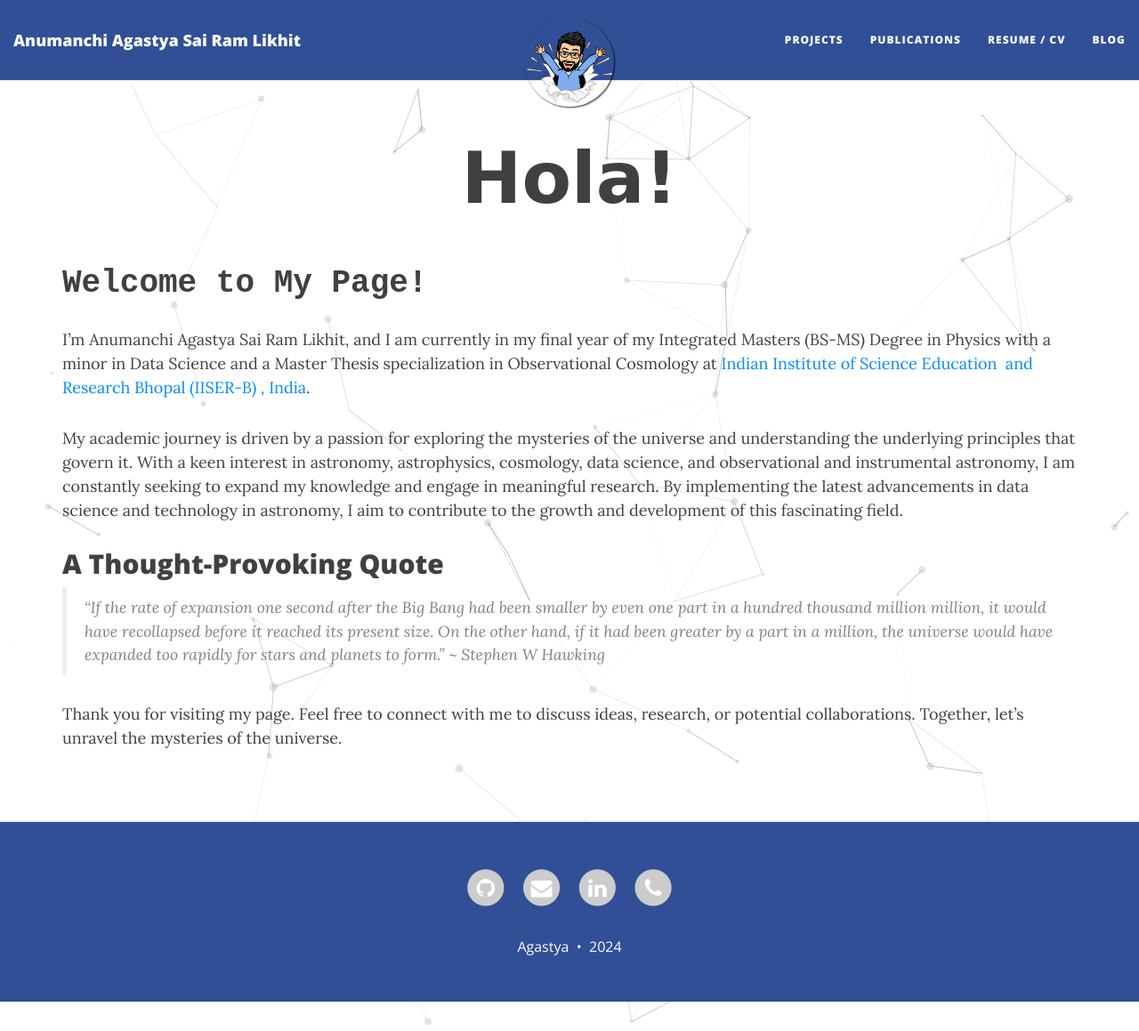
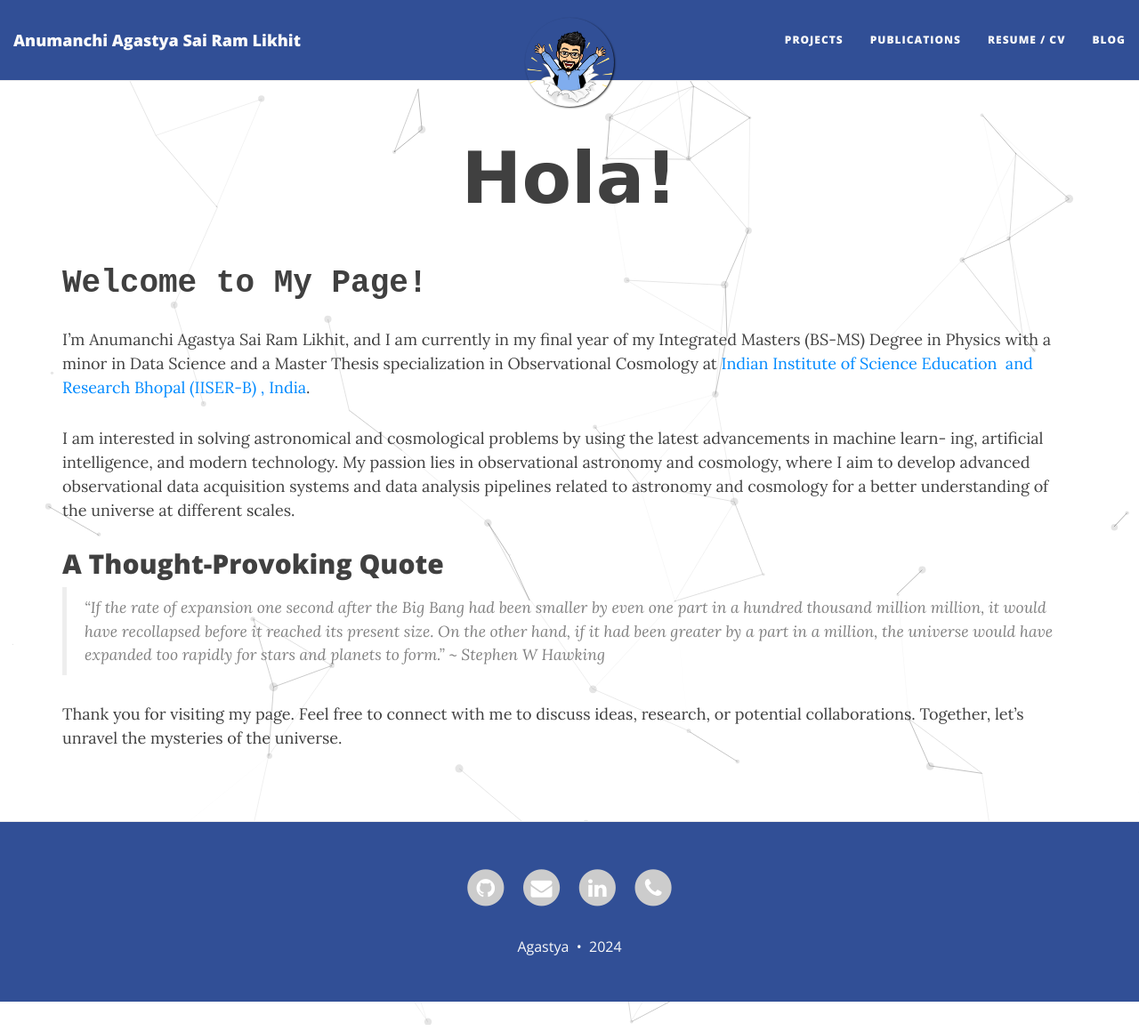
Before and after one commit to astropi-b/astropi-b.github.io, a Jekyll site: the page built from index.md, in a window 1280 px wide and 1159 px high. Shown: the whole window at 89% size. Built offline with Jekyll 4.4.1, drawn with Linux system fonts in a browser that asks for light colours; nearby versions of some CDN libraries.

Commit message:
Update index.md

```diff
--- a/index.md
+++ b/index.md
@@ -7,9 +7,7 @@ title: "<span style=\"font-family: Comic Sans MS, Comic Sans, cursive; font-size
 
 I'm Anumanchi Agastya Sai Ram Likhit, and I am currently in my final year of my Integrated Masters (BS-MS) Degree in Physics with a minor in Data Science and a Master Thesis specialization in Observational Cosmology at [Indian Institute of Science Education  and Research Bhopal (IISER-B) , India](https://www.iiserb.ac.in/).
 
-My academic journey is driven by a passion for exploring the mysteries of the universe and understanding the underlying principles that govern it. With a keen interest in astronomy, astrophysics, cosmology, data science, and observational and instrumental astronomy, I am constantly seeking to expand my knowledge and engage in meaningful research. By implementing the latest advancements in data science and technology in astronomy, I aim to contribute to the growth and development of this fascinating field.
-
-
+I am interested in solving astronomical and cosmological problems by using the latest advancements in machine learn- ing, artificial intelligence, and modern technology. My passion lies in observational astronomy and cosmology, where I aim to develop advanced observational data acquisition systems and data analysis pipelines related to astronomy and cosmology for a better understanding of the universe at different scales.
 
 ## A Thought-Provoking Quote
 
```
